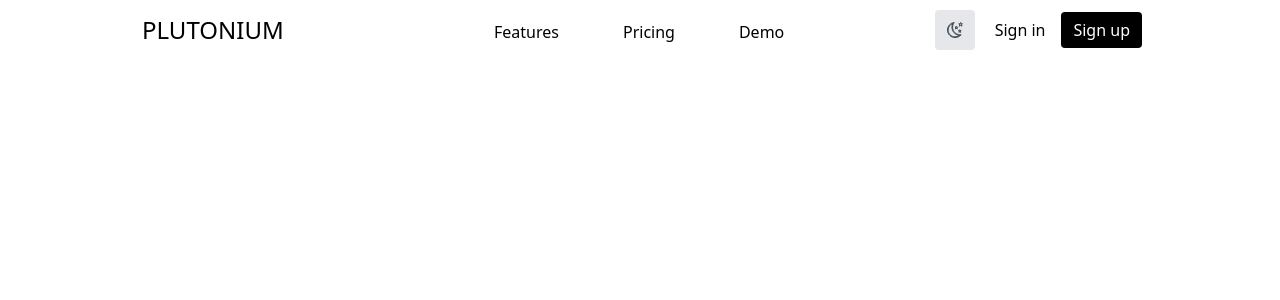
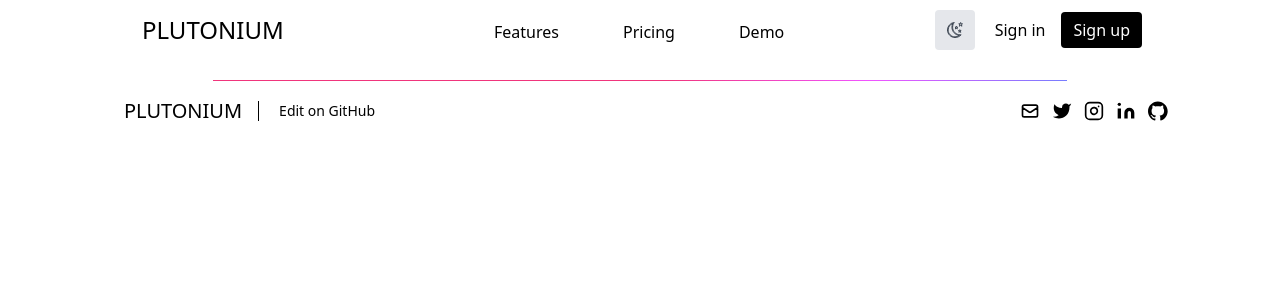
Before and after one commit to minor/plutonium, a Next.js app: page / in a window 1280 px wide. Shown: the top 300 px of the page. Built offline with nearby package versions, Linux system fonts and the light colour scheme.

Commit message:
[:sparkles:] add 404 & footer

```diff
--- /dev/null
+++ b/components/Footer.js
@@ -0,0 +1,124 @@
+import { useRouter } from "next/router";
+
+export default function Footer() {
+  const router = useRouter();
+  return (
+    <footer className="text-black dark:text-gray-300 body-font">
+      <div className="w-3/5 h-px mx-auto mt-5 mb-4 md:w-2/3 gradient-bg"></div>
+      <div className="container flex flex-col items-center px-5 pb-8 mx-auto md:px-28 sm:flex-row">
+        <a
+          className="flex items-center justify-center font-medium title-font md:justify-start"
+          href="/"
+        >
+          <span className="text-xl md:ml-3">PLUTONIUM</span>
+        </a>
+        <div className="invisible h-5 ml-4 border-l border-black md:visible dark:border-gray-300"></div>
+        <a
+          className="flex items-center justify-center font-medium title-font md:justify-start"
+          href={
+            router.pathname === "/"
+              ? `https://github.com/minor/plutonium/edit/main/pages/index.js`
+              : `https://github.com/minor/plutonium/edit/main/pages${router.pathname}.js`
+          }
+        >
+          <span className="text-sm md:ml-5">Edit on GitHub</span>
+        </a>
+        <span className="inline-flex justify-center mt-4 sm:ml-auto sm:mt-0 sm:justify-start">
+          <a
+            aria-label="mail"
+            href="maito:me@saurish.com?subject=From Plutonium!"
+          >
+            <svg
+              className="w-5 h-5"
+              fill="none"
+              viewBox="0 0 24 24"
+              stroke="currentColor"
+            >
+              <path
+                strokeLinecap="round"
+                strokeLinejoin="round"
+                strokeWidth="2"
+                d="M3 8l7.89 5.26a2 2 0 002.22 0L21 8M5 19h14a2 2 0 002-2V7a2 2 0 00-2-2H5a2 2 0 00-2 2v10a2 2 0 002 2z"
+              />
+            </svg>
+          </a>
+          <a
+            aria-label="twitter"
+            className="ml-3"
+            href="https://twitter.com/saurishhh"
+          >
+            <svg
+              fill="currentColor"
+              strokeLinecap="round"
+              strokeLinejoin="round"
+              strokeWidth="2"
+              className="w-5 h-5"
+              viewBox="0 0 24 24"
+            >
+              <path d="M23 3a10.9 10.9 0 01-3.14 1.53 4.48 4.48 0 00-7.86 3v1A10.66 10.66 0 013 4s-4 9 5 13a11.64 11.64 0 01-7 2c9 5 20 0 20-11.5a4.5 4.5 0 00-.08-.83A7.72 7.72 0 0023 3z"></path>
+            </svg>
+          </a>
+          <a
+            aria-label="instagram"
+            className="ml-3"
+            href="https://instagram.com/saurishhh"
+          >
+            <svg
+              fill="none"
+              stroke="currentColor"
+              strokeLinecap="round"
+              strokeLinejoin="round"
+              strokeWidth="2"
+              className="w-5 h-5"
+              viewBox="0 0 24 24"
+            >
+              <rect width="20" height="20" x="2" y="2" rx="5" ry="5"></rect>
+              <path d="M16 11.37A4 4 0 1112.63 8 4 4 0 0116 11.37zm1.5-4.87h.01"></path>
+            </svg>
+          </a>
+          <a aria-label="linkedin" className="ml-3" href="#">
+            <svg
+              fill="currentColor"
+              stroke="currentColor"
+              strokeLinecap="round"
+              strokeLinejoin="round"
+              strokeWidth="0"
+              className="w-5 h-5"
+              viewBox="0 0 24 24"
+            >
+              <path
+                stroke="none"
+                d="M16 8a6 6 0 016 6v7h-4v-7a2 2 0 00-2-2 2 2 0 00-2 2v7h-4v-7a6 6 0 016-6zM2 9h4v12H2z"
+              ></path>
+              <circle cx="4" cy="4" r="2" stroke="none"></circle>
+            </svg>
+          </a>
+          <a
+            aria-label="github"
+            className="ml-3"
+            href="https://github.com/envisionnew/"
+          >
+            <svg
+              data-v-54e46119=""
+              width="30"
+              height="20"
+              viewBox="0 0 25 24"
+              fill="none"
+              xmlns="http://www.w3.org/2000/svg"
+              title="GitHub logo"
+              className="w-5 h-5"
+            >
+              <path
+                data-v-54e46119=""
+                fillRule="evenodd"
+                clipRule="evenodd"
+                d="M12.3019 0C5.50526 0 0 5.50526 0 12.3019C0 17.7392 3.52669 22.3458 8.4127 23.977C9.0244 24.0902 9.25095 23.7126 9.25095 23.3804C9.25095 23.0858 9.2434 22.3156 9.23585 21.2885C5.81488 22.0286 5.08991 19.6422 5.08991 19.6422C4.53108 18.2225 3.72304 17.8373 3.72304 17.8373C2.60537 17.0746 3.80611 17.0897 3.80611 17.0897C5.03705 17.1803 5.69405 18.3584 5.69405 18.3584C6.78906 20.2388 8.57129 19.6951 9.27361 19.3779C9.38688 18.585 9.70406 18.0412 10.0514 17.7316C7.32524 17.4295 4.45556 16.3723 4.45556 11.66C4.45556 10.3158 4.93132 9.22074 5.72426 8.35984C5.59588 8.04266 5.17298 6.79662 5.83754 5.10501C5.83754 5.10501 6.87213 4.77274 9.22074 6.36616C10.2025 6.0943 11.2522 5.95837 12.3019 5.95082C13.344 5.95837 14.4013 6.0943 15.383 6.36616C17.7316 4.77274 18.7662 5.10501 18.7662 5.10501C19.4383 6.79662 19.0154 8.05021 18.887 8.35984C19.6724 9.22074 20.1482 10.3158 20.1482 11.66C20.1482 16.3874 17.271 17.422 14.5297 17.7316C14.9677 18.1092 15.3679 18.8644 15.3679 20.0123C15.3679 21.6586 15.3528 22.9801 15.3528 23.3879C15.3528 23.7202 15.5718 24.0978 16.1986 23.977C21.0846 22.3458 24.6038 17.7392 24.6038 12.3094C24.6038 5.50526 19.0985 0 12.3019 0Z"
+                fill="currentColor"
+              ></path>
+            </svg>
+          </a>
+        </span>
+      </div>
+    </footer>
+  );
+}
--- a/components/Header.js
+++ b/components/Header.js
@@ -17,12 +17,12 @@ export default function Header() {
         <div className="flex flex-row items-center justify-between p-2 md:p-1">
           <a
             href="/"
-            className="mb-4 text-2xl font-medium text-black dark:text-white md:mb-0"
+            className="mb-4 text-2xl font-medium text-black dark:text-gray-300 md:mb-0"
           >
             PLUTONIUM
           </a>
           <button
-            className="px-3 py-1 pb-4 ml-auto text-black outline-none dark:text-white md:hidden"
+            className="px-3 py-1 pb-4 ml-auto text-black outline-none dark:text-gray-300 md:hidden"
             type="button"
             aria-label="button"
             onClick={() => setNavbarOpen(!navbarOpen)}
@@ -53,19 +53,19 @@ export default function Header() {
           <div className="flex flex-wrap items-center justify-center pt-1 pl-2 ml-1 space-x-8 md:space-x-16 md:mx-auto md:pl-14">
             <a
               href="#"
-              className="text-black transition duration-300 dark:text-white hover:text-white"
+              className="text-black transition duration-300 dark:text-gray-300 hover:text-gray-300"
             >
               Features
             </a>
             <a
               href="#"
-              className="text-black transition duration-300 dark:text-white hover:text-white"
+              className="text-black transition duration-300 dark:text-gray-300 hover:text-gray-300"
             >
               Pricing
             </a>
             <a
               href="#"
-              className="text-black transition duration-300 dark:text-white hover:text-white"
+              className="text-black transition duration-300 dark:text-gray-300 hover:text-gray-300"
             >
               Demo
             </a>
@@ -106,7 +106,7 @@ export default function Header() {
             href="#"
             rel="noopener noreferrer"
             target="_blank"
-            className="invisible mr-4 text-black dark:text-white md:visible"
+            className="invisible mr-4 text-black dark:text-gray-300 md:visible"
           >
             Sign in
           </a>
@@ -114,7 +114,7 @@ export default function Header() {
             href="#"
             rel="noopener noreferrer"
             target="_blank"
-            className="invisible md:visible px-3 py-1.5 text-white bg-black rounded"
+            className="invisible md:visible px-3 py-1.5 transition-colors hover:bg-gray-800 dark:hover:bg-gray-200 text-white dark:text-black bg-black dark:bg-white rounded"
           >
             Sign up
           </a>
--- a/pages/404.js
+++ b/pages/404.js
@@ -1,5 +1,5 @@
 import Header from "../components/Header";
-// import Footer from "../components/Footer";
+import Footer from "../components/Footer";
 import Head from "next/head";
 import Link from "next/link";
 
@@ -28,7 +28,7 @@ export default function Error() {
           </Link>
         </div>
       </div>
-      {/* <Footer /> */}
+      <Footer />
     </>
   );
 }
--- a/pages/index.js
+++ b/pages/index.js
@@ -1,6 +1,6 @@
 import Head from "next/head";
 import Header from "../components/Header";
-// import Footer from "../components/Footer";
+import Footer from "../components/Footer";
 import { NextSeo } from "next-seo";
 
 export default function Home() {
@@ -18,6 +18,8 @@ export default function Home() {
         <link rel="icon" href="/favicon.ico" />
       </Head>
       <Header />
+      <section></section>
+      <Footer />
     </div>
   );
 }
--- a/styles/global.css
+++ b/styles/global.css
@@ -31,3 +31,13 @@ html {
   backdrop-filter: saturate(180%) blur(20px) !important;
   transition: background-color 0.1 ease-in-out !important;
 }
+
+.gradient-bg {
+  background-image: linear-gradient(
+      270deg,
+      #777dff 0,
+      #f154ff 200px,
+      #f0357c 400px
+    ),
+    linear-gradient(90deg, #777dff 0, #497ce2 200px, #37bdde 400px);
+}
```
